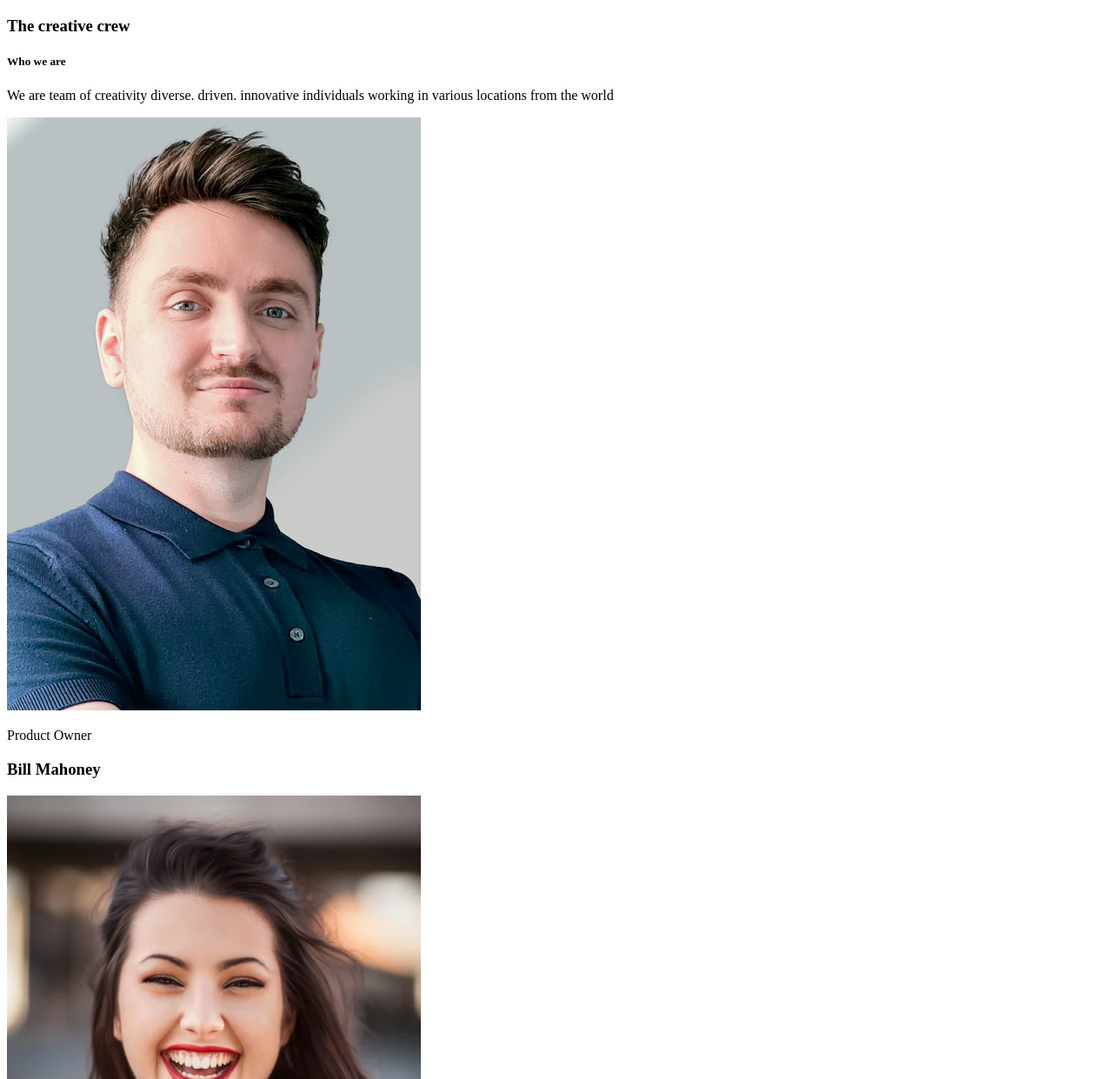
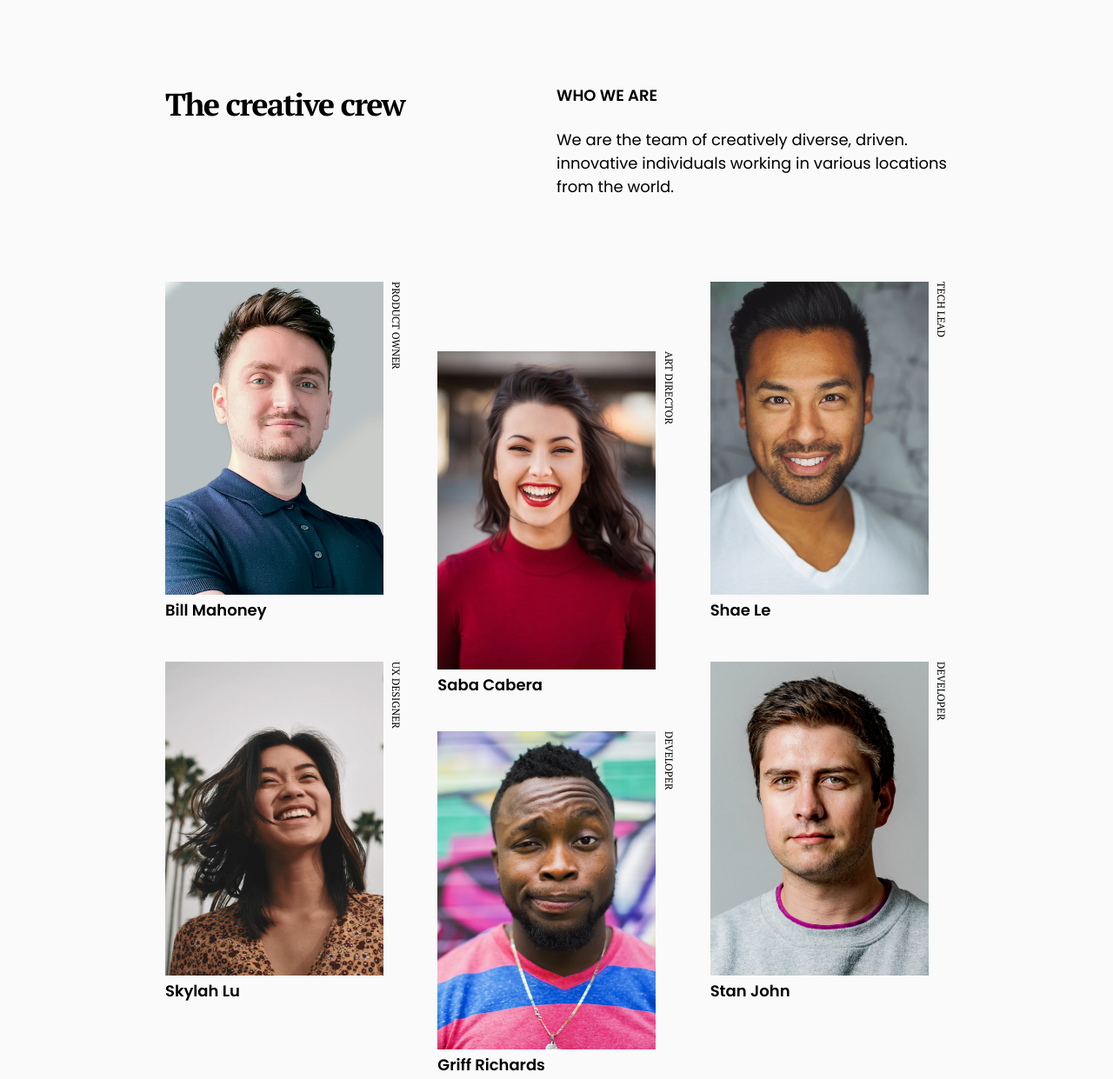
Before and after one commit to sahajunior/My-Team-Page, a plain HTML site: page index.html in a window 1280 px wide. Shown: the top 1241 px of the page at 87% size. Drawn offline with Linux system fonts and the light colour scheme.

Commit message:
PC Styling Updated

```diff
--- a/index.html
+++ b/index.html
@@ -6,58 +6,79 @@
   <meta http-equiv="X-UA-Compatible" content="IE=edge">
   <meta name="viewport" content="width=device-width, initial-scale=1.0">
   <link rel="shortcut icon" href="./images/devchallenges.png" type="image/x-icon">
+  <link rel="stylesheet" href="style.css">
   <title>My Team Page</title>
 </head>
 
 <body>
+  <main id="main-container">
     <header>
-    <h3>The creative crew</h3>
+      <h1>The creative crew</h1>
 
-    <h5>Who we are</h5>
-    <p>We are team of creativity diverse. driven. innovative individuals working in various locations from the world</p>
+      <section id="about">
+        <h4>Who we are</h4>
+        <p>We are the team of creatively diverse, driven. innovative individuals working in various locations from the
+          world.
+        </p>
+      </section>
+
     </header>
 
-  <div class="container">
-    <div class="one pic">
+    <section id="container">
+      <div class="main-card">
+        <div class="initials">
           <img src="./images/photo1.png" alt="Bill Mahoney">
-      <p class="designation">Product Owner</p>
-      <h3 class="name">Bill Mahoney</h3>
+          <p class="name">Bill Mahoney</p>
+        </div>
+        <span class="role">Product Owner</span>
       </div>
 
-    <div class="two pic">
+      <div class="main-card">
+        <div class="initials">
           <img src="./images/photo2.png" alt="Saba Cabera">
-      <p class="designation">Art Director</p>
-      <h3 class="name">Saba Cabera</h3>
+          <p class="name">Saba Cabera</p>
+        </div>
+        <span class="role">Art Director</sp>
       </div>
 
-    <div class="three pic">
+      <div class="main-card">
+        <div class="initials">
           <img src="./images/photo3.png" alt="Shae Le">
-      <p class="designation">Tech Lead</p>
-      <h3 class="name">Shae Le</h3>
+          <p class="name">Shae Le</p>
+        </div>
+        <span class="role">Tech Lead</span>
       </div>
 
-    <div class="four pic">
+      <div class="main-card">
+        <div class="initials">
           <img src="./images/photo4.png" alt="Skylah Lu">
-      <p class="designation">UX Designer</p>
-      <h3 class="name">Skylah Lu</h3>
+          <p class="name">Skylah Lu</p>
+        </div>
+        <span class="role">UX Designer</span>
       </div>
 
-    <div class="five pic">
+      <div class="main-card">
+        <div class="initials">
           <img src="./images/photo5.png" alt="Griff Richards">
-      <p class="designation">Developer</p>
-      <h3 class="name">Griff Richards</h3>
+          <p class="name">Griff Richards</p>
+        </div>
+        <span class="role">Developer</span>
       </div>
 
-    <div class="six pic">
+      <div class="main-card">
+        <div class="initials">
           <img src="./images/photo6.png" alt="Stan John">
-      <p class="designation">Developer</p>
-      <h3 class="name">Stan John</h3>
+          <p class="name">Stan John</p>
         </div>
+        <span class="role">Developer</span>
       </div>
 
+    </section>
+
     <footer>
-    <span>created by <a href="#">@sahajunior</a> - <a href="#">devChallenges.io</a></span>
+      <p>created by <a href="https://github.com/sahajunior">@sahajunior</a> - devChallenges.io</p>
     </footer>
+  </main>
 </body>
 
 </html>
--- /dev/null
+++ b/style.css
@@ -0,0 +1,156 @@
+@import url("https://fonts.googleapis.com/css2?family=Montserrat:wght@500;700&family=PT+Serif:wght@400;700&family=Poppins:wght@400;600&display=swap");
+
+/*
+font-family: 'Montserrat', sans-serif;
+font-family: 'Poppins', sans-serif;
+font-family: 'PT Serif', serif;
+*/
+html {
+  --webkit-box-sizing: border-box;
+  --moz-box-sizing: border-box;
+  box-sizing: border-box;
+}
+
+*,
+*::before,
+*::after {
+  --webkit-box-sizing: inherit;
+  --moz-box-sizing: inherit;
+  box-sizing: inherit;
+}
+
+* {
+  margin: 0;
+  padding: 0;
+}
+
+body {
+  max-width: 1000px;
+  background: #fafafa;
+  margin: 0 auto;
+  scroll-behavior: smooth;
+}
+
+#main-container {
+  width: 90%;
+  margin: 0 auto;
+}
+
+/* Header */
+
+header {
+  overflow: hidden;
+  margin: 6rem auto;
+  display: flex;
+  justify-content: space-between;
+}
+
+h1 {
+  font-family: "PT Serif", serif;
+  font-style: normal;
+  font-weight: bold;
+  font-size: 36px;
+  line-height: 48px;
+  letter-spacing: -0.045em;
+
+  color: #000000;
+}
+
+#about {
+  width: 450px;
+}
+
+#about h4 {
+  font-family: "Poppins", sans-serif;
+  font-style: normal;
+  font-weight: 600;
+  font-size: 18px;
+  line-height: 27px;
+
+  text-transform: uppercase;
+
+  color: #000000;
+}
+
+#about p {
+  padding-top: 1.5rem;
+
+  font-family: "Poppins", sans-serif;
+  font-style: normal;
+  font-weight: normal;
+  font-size: 18px;
+  line-height: 27px;
+
+  color: #000000;
+}
+
+/* Main Content */
+#container {
+  display: grid;
+  grid-template-columns: repeat(3, 1fr);
+  grid-gap: 2.5rem;
+}
+
+#container div:nth-child(2),
+div:nth-child(5) {
+  transform: translateY(5rem);
+}
+
+#container > .main-card {
+  display: flex;
+}
+
+#container .initials > img {
+  width: 100%;
+}
+
+.name {
+  font-family: "Poppins", sans-serif;
+  font-style: normal;
+  font-weight: 600;
+  font-size: 18px;
+  line-height: 27px;
+  color: #000000;
+}
+
+.role {
+  writing-mode: vertical-rl;
+
+  font-family: "PT Serif", serif;
+  font-style: normal;
+  font-weight: normal;
+  font-size: 12px;
+  line-height: 16px;
+
+  padding-left: 0.4rem;
+
+  text-transform: uppercase;
+
+  color: #000000;
+}
+
+/* Footer */
+footer {
+  margin: 15rem 0rem 1rem 0rem;
+  text-align: center;
+  font-family: "Montserrat", sans-serif;
+
+  font-style: normal;
+  font-weight: 500;
+  font-size: 14px;
+  line-height: 17px;
+
+  text-align: center;
+
+  color: #a9a9a9;
+}
+
+a {
+  text-decoration: none;
+  color: #a9a9a9;
+  font-weight: bold;
+}
+
+a:hover {
+  color: #f7542e;
+}
```
Lines whose indentation alone changed are shown as unchanged.
